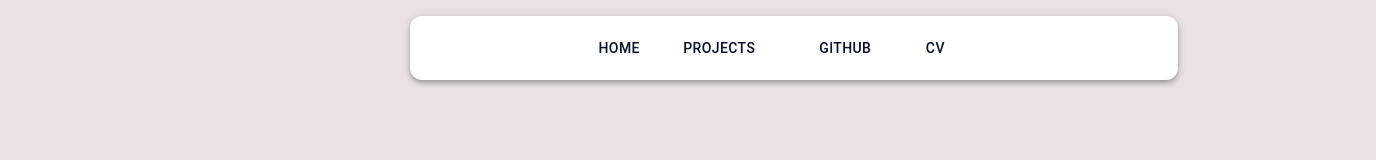
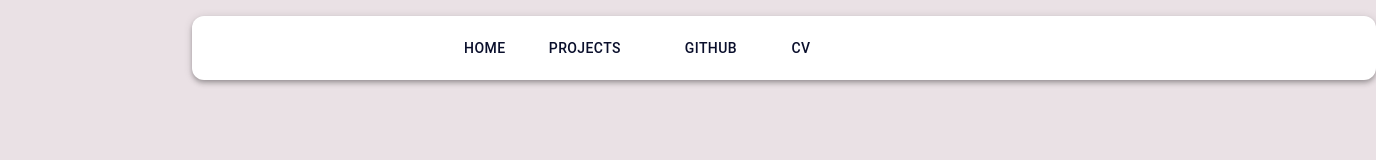
Before and after one commit to juliataro/portfolio-website, a React (Vite) app: page / in a window 1280 px wide. Shown: the top 160 px of the page, 1376 px wide, since content can reach past the window. Built offline with nearby package versions, Linux system fonts and the light colour scheme; some icons are missing; a web font is replaced by a local one.

Commit message:
Update index.css

```diff
--- a/src/index.css
+++ b/src/index.css
@@ -66,8 +66,7 @@ a {
 header {
   text-align: center;
   margin-top: 1rem;
-  margin-left: 20%;
-  margin-right: 20%;
+  margin-left: 6rem;
   margin-bottom: 2rem;
   font-family: Cal Sans, sans-serif;
   border-radius: 12px;
```
